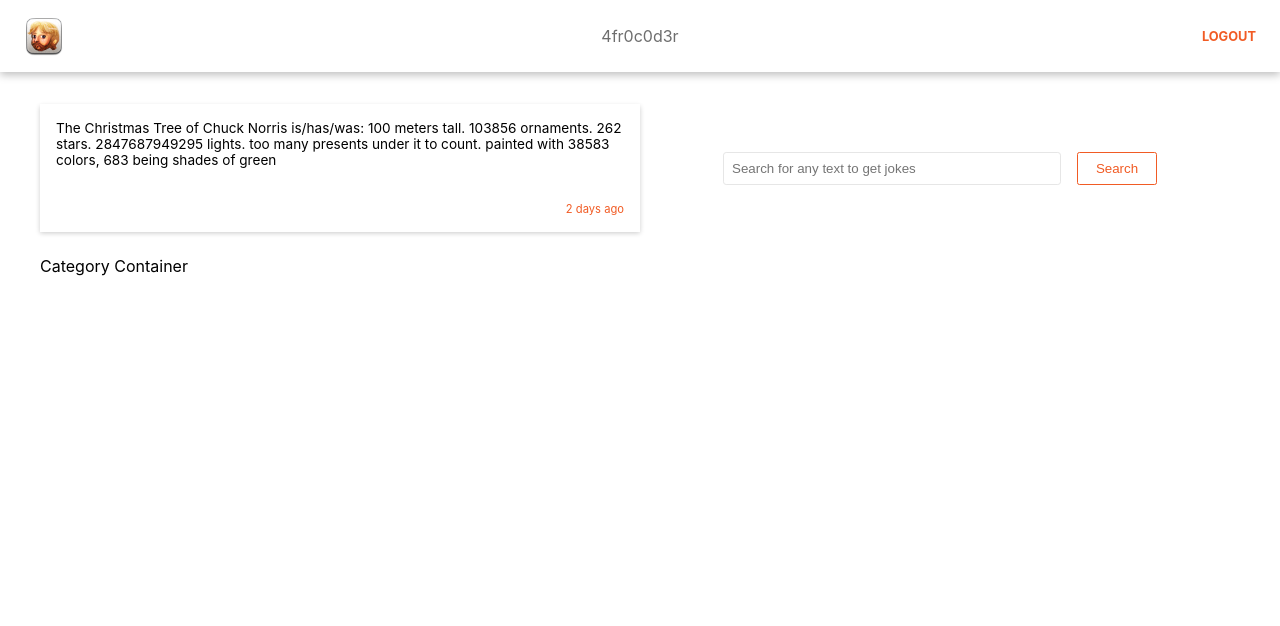
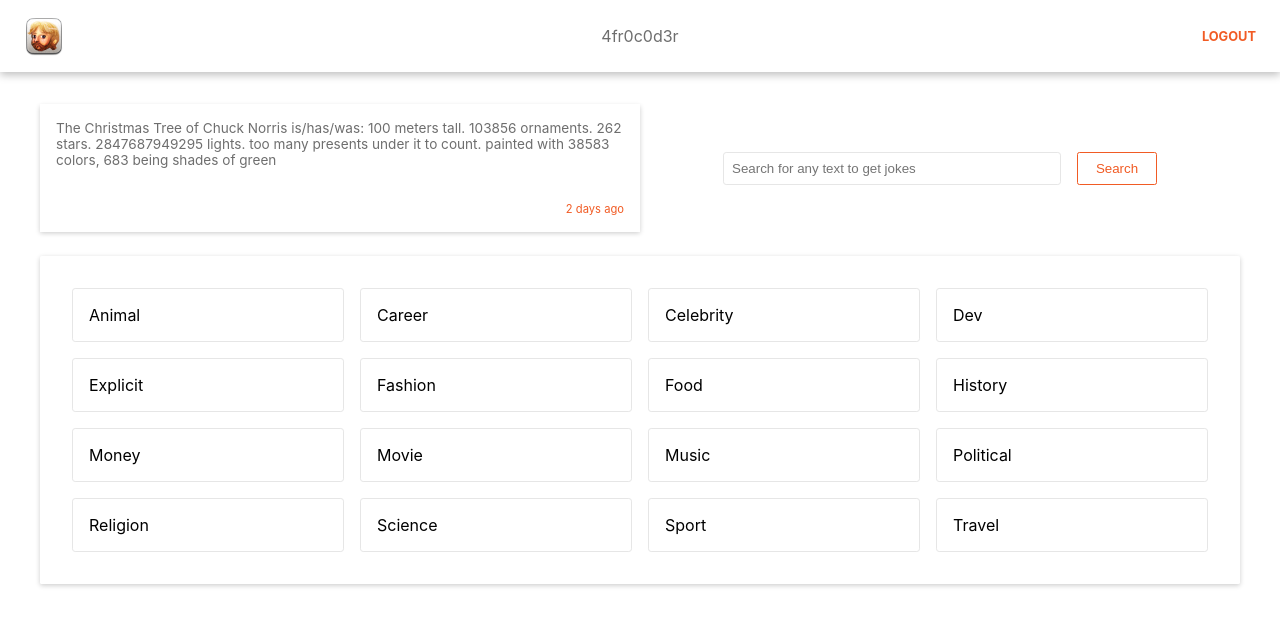
Before and after one commit to SrMoffat/joke-norris-client, a React (Create React App) app: page / in a window 1280 px wide. Shown: the top 626 px of the page. Built offline with nearby package versions, Linux system fonts and the light colour scheme; no server answers.

Commit message:
add categories section

```diff
--- a/src/App.js
+++ b/src/App.js
@@ -1,7 +1,7 @@
 import styled from "styled-components";
 
 import NavBar from "./components/NavBar";
-import CategoryCard from "./components/CategoryCard";
+import CategorySection from "./components/CategorySection";
 import RandomJokeSection from "./components/RandomJokeSection";
 
 const AppWrapper = styled.div`
@@ -22,6 +22,24 @@ const currentUser = {
   username: "4fr0c0d3r",
   email: "email@email.com",
 };
+const categories = [
+  "animal",
+  "career",
+  "celebrity",
+  "dev",
+  "explicit",
+  "fashion",
+  "food",
+  "history",
+  "money",
+  "movie",
+  "music",
+  "political",
+  "religion",
+  "science",
+  "sport",
+  "travel"
+];
 
 function App() {
   return (
@@ -29,7 +47,7 @@ function App() {
       <NavBar currentUser={currentUser}/>
        <AppContainer>
          <RandomJokeSection />
-         <div>Category Container</div>
+        <CategorySection categories={categories} />
        </AppContainer>
     </AppWrapper>
   );
--- a/src/components/CategoryCard.js
+++ b/src/components/CategoryCard.js
@@ -1,6 +1,29 @@
-const CategoryCard = () => {
+import styled from "styled-components";
+
+import { capitalizeFirstLetter } from "../utils";
+
+const StyledCategoryCard = styled.div`
+    border: 1px solid #e6e6e6;
+    border-radius: .2rem;
+    padding: 1rem;
+    cursor: pointer;
+    user-select: none;
+    transition: all .1s;
+    &:hover {
+        transform: translateY(-.025rem);
+        box-shadow: 0rem .3rem .4rem 0rem rgba(0,0,0,0.1);
+    }
+    &:active {
+        transform: translateY(.025rem);
+        box-shadow: 0rem .2rem .2rem 0rem rgba(0,0,0,0.2);
+    }
+`;
+const CategoryCard = ({ category }) => {
     return (
-        <div>Category Card</div>
+        <StyledCategoryCard>
+            { capitalizeFirstLetter(category) }
+        </StyledCategoryCard>
     );
 };
+
 export default CategoryCard;
--- /dev/null
+++ b/src/components/CategorySection.js
@@ -0,0 +1,25 @@
+import styled from "styled-components";
+
+import StyledCategoryCard from "./CategoryCard";
+
+const StyledCategoriesSection = styled.div`
+    box-shadow: 0rem .1rem .3rem 0rem rgba(0,0,0,0.2);
+    padding: 2rem;
+    border-radius: .1rem;
+    display: grid;
+    grid-template-columns: repeat(4, 1fr);
+    grid-gap: 1rem;
+    /* place-items: center; */
+`;
+const CategorySection = ({ categories }) => {
+    return (
+        <StyledCategoriesSection>
+            {
+                categories?.map((category, index) => {
+                    return <StyledCategoryCard key={`${index}-card-${category}`} category={category} />
+                })
+            }
+        </StyledCategoriesSection>
+    );
+};
+export default CategorySection;
--- a/src/components/RandomJokeCard.js
+++ b/src/components/RandomJokeCard.js
@@ -10,6 +10,7 @@ const StyledJokeContainer = styled.div`
 const StyledJoke = styled.div`
     /* overflow-wrap: break-word; */
     font-size: .85rem;
+    color: #6e6e6e;
 `;
 const StyledJokeTime = styled.div`
     justify-self: end;
--- a/src/components/SearchSection.js
+++ b/src/components/SearchSection.js
@@ -31,11 +31,11 @@ const StyledSearchButton = styled.button`
     transition: all .1s;
 
     &:hover {
-        transform: translateY(-.2rem);
+        transform: translateY(-.1rem);
         box-shadow: 0rem .3rem .4rem 0rem rgba(0,0,0,0.2);
     }
     &:active {
-        transform: translateY(.1rem);
+        transform: translateY(.05rem);
         box-shadow: 0rem .2rem .2rem 0rem rgba(0,0,0,0.2);
     }
 `;
--- /dev/null
+++ b/src/utils/index.js
@@ -0,0 +1 @@
+export const capitalizeFirstLetter = word => word.slice(0, 1).toUpperCase() + word.slice(1);
```
Also changed, not shown: 1 other file (tests, documents, lock files or other folders).
